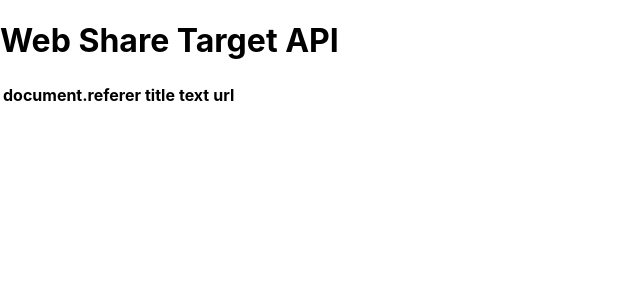
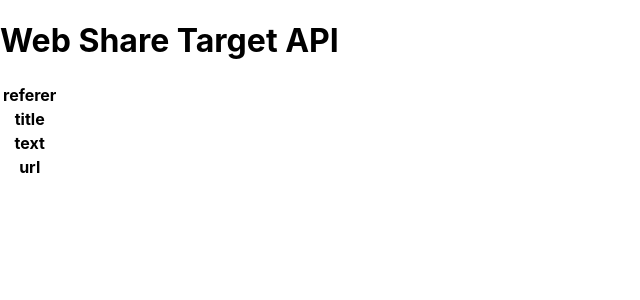
Before and after one commit to pirosikick/web-share-target-api-example-app, a React (Create React App) app: page /share-target in a window 1280 px wide. Shown: the top 300 px of the page, without its empty margins (0-640 px from the left). Built offline with nearby package versions, Linux system fonts and the light colour scheme.

Commit message:
Add pre to text output

```diff
--- a/src/ShareTarget.tsx
+++ b/src/ShareTarget.tsx
@@ -28,17 +28,25 @@ const ShareTarget: React.FC = () => {
     <div>
       <h1>Web Share Target API</h1>
       <table>
-        <thead>
-          <th>document.referer</th>
-          <th>title</th>
-          <th>text</th>
-          <th>url</th>
-        </thead>
         <tbody>
-          <td>{info.referer}</td>
-          <td>{info.title}</td>
-          <td>{info.text}</td>
-          <td>{info.url}</td>
+          <tr>
+            <th>referer</th>
+            <td>{info.referer}</td>
+          </tr>
+          <tr>
+            <th>title</th>
+            <td>{info.title}</td>
+          </tr>
+          <tr>
+            <th>text</th>
+            <td>
+              <pre>{info.text}</pre>
+            </td>
+          </tr>
+          <tr>
+            <th>url</th>
+            <td>{info.url}</td>
+          </tr>
         </tbody>
       </table>
     </div>
```
